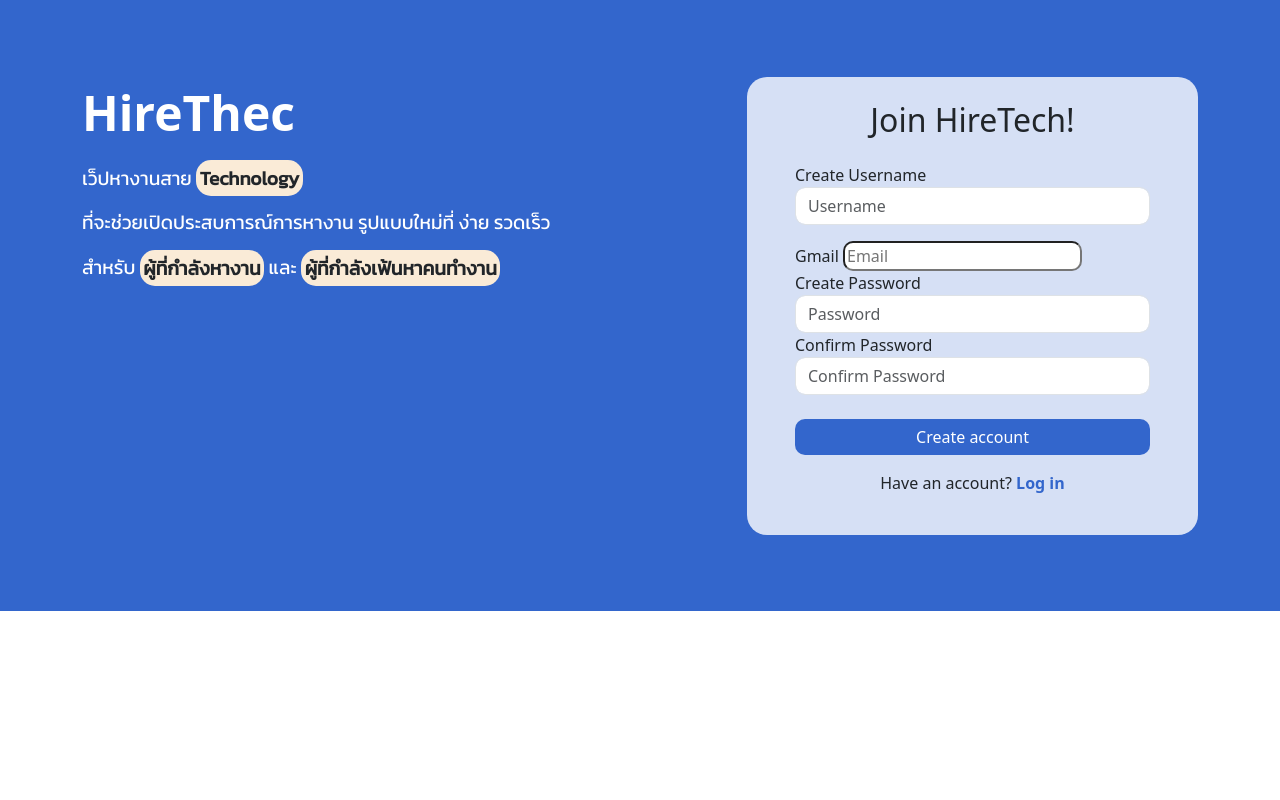
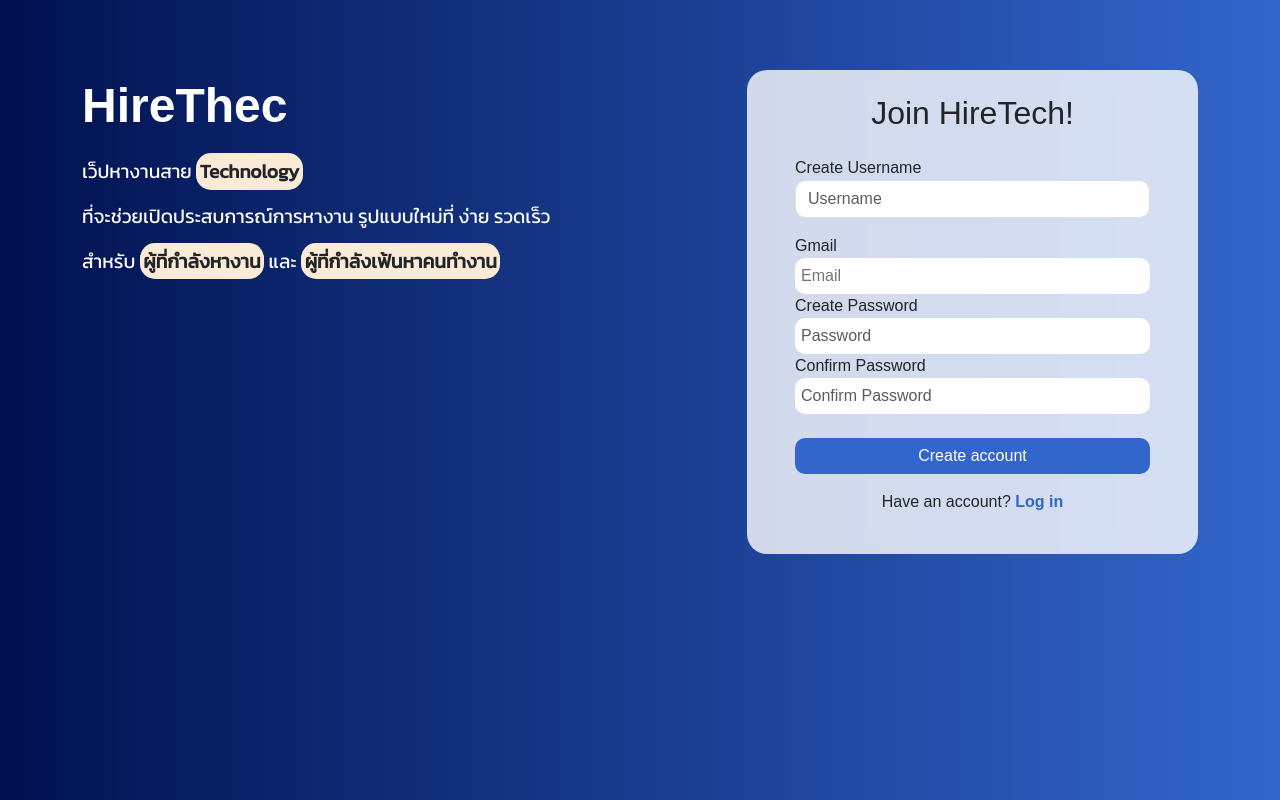
Before and after one commit to minddymind/Hire-Tech, a Flask app: page /signup in a window 1280 px wide. Run offline with Flask 3, Linux system fonts and the light colour scheme.

Commit message:
update style.css

```diff
--- a/flask/app/static/css/style.css
+++ b/flask/app/static/css/style.css
@@ -1,8 +1,12 @@
+body {
+  background: rgb(0,17,79);
+  background: linear-gradient(90deg, rgba(0,17,79,1) 0%, rgba(51,102,204,1) 100%);
+}
+
 .main {
-  background-color: #3366CC;
-  padding: 76.5px 9px
-  /* background-size: cover;
-  font-family: 'IBMPlexMono', sans-serif; */
+  /* background-size: cover; */
+  padding: 70px 0px;
+  font-family: 'IBMPlexMono', sans-serif;
 }
 
 div.form-box {
@@ -61,12 +65,71 @@ div.form-box {
   font-family: 'Kanit', sans-serif;
 }
 
-p {
-  animation-duration: 3s;
-  animation-name: slidein;
+.mark {
+  border-radius: 15px;
+  background-color:rgb(250, 235, 215, 1);
 }
 
-.mark {
-  border-radius: 15px;
-  background-color:antiquewhite;
+/* This is our style for the invalid fields */
+input.invalid {
+  border-color: #900;
+  background-color: #fdd;
 }
+
+input.invalid:focus {
+  outline: none;
+}
+
+/* This is the style of our error messages */
+.error {
+  width: 100%;
+  padding: 0;
+
+  font-size: 80%;
+  color: white;
+  background-color: #900;
+  border-radius: 0 0 5px 5px;
+
+  box-sizing: border-box;
+}
+
+.error.active {
+  padding: 0.3em;
+}
+
+input[type="email"], input[type="password"] {
+  /* appearance: none; */
+  width: 100%;
+  border: none;
+  /* margin-top: 20px; */
+  /* font-family: inherit; */
+  /* font-size: 90%; */
+  /* box-sizing: border-box; */
+  padding: 6px
+}
+
+/* Style for the email input field when it's invalid */
+input[type="email"].invalid, input[type="password"].invalid {
+  border-color: #900; /* Red border color for invalid input */
+  background-color: #fdd; /* Light red background for invalid input */
+}
+
+/* Style for the email input field when focused */
+input[type="email"]:focus, input[type="password"].invalid {
+  outline: none; /* Remove the default focus outline */
+  border-color: #3366CC; /* Border color when focused */
+}
+
+/* .red
+{
+     margin-top: 5px;
+     color: red;
+     font-weight: bold;
+}
+
+.green
+{
+     margin-top: 5px;
+     color: green;
+     font-weight: bold;
+} */
```
